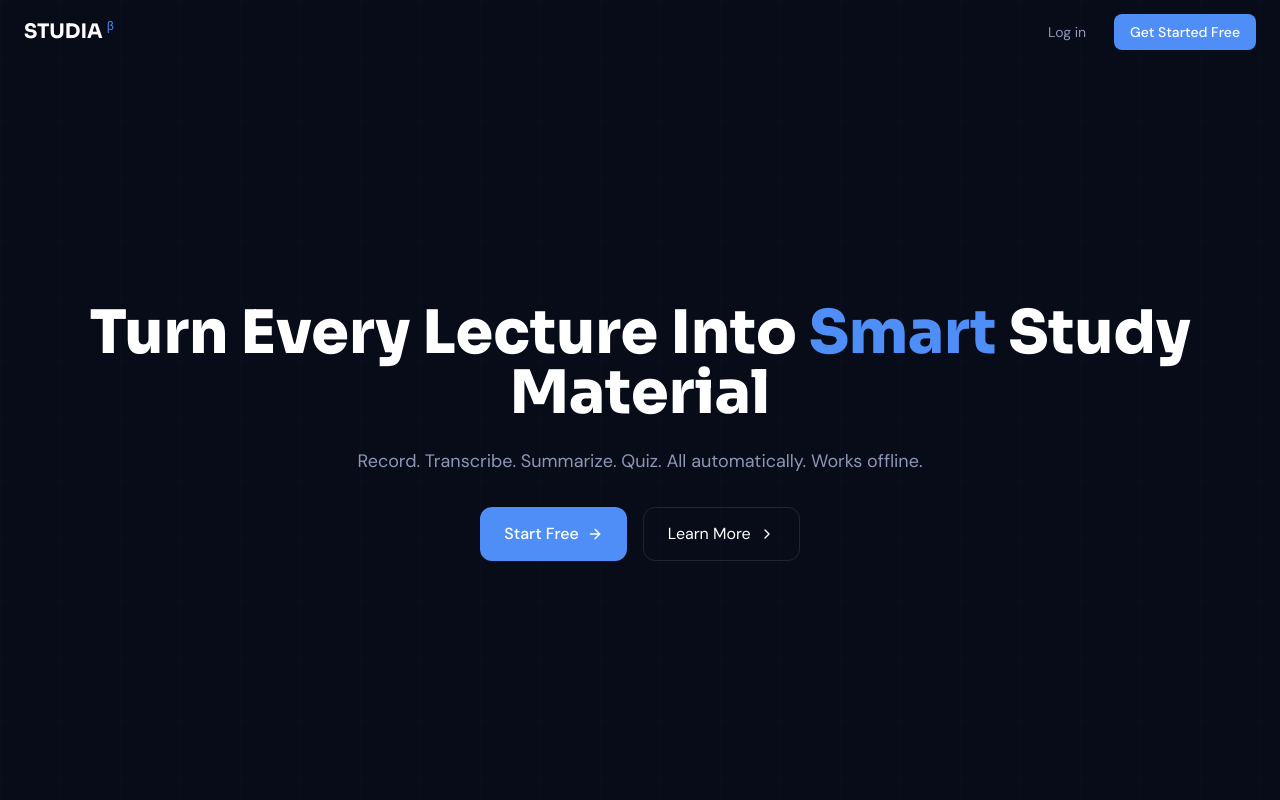
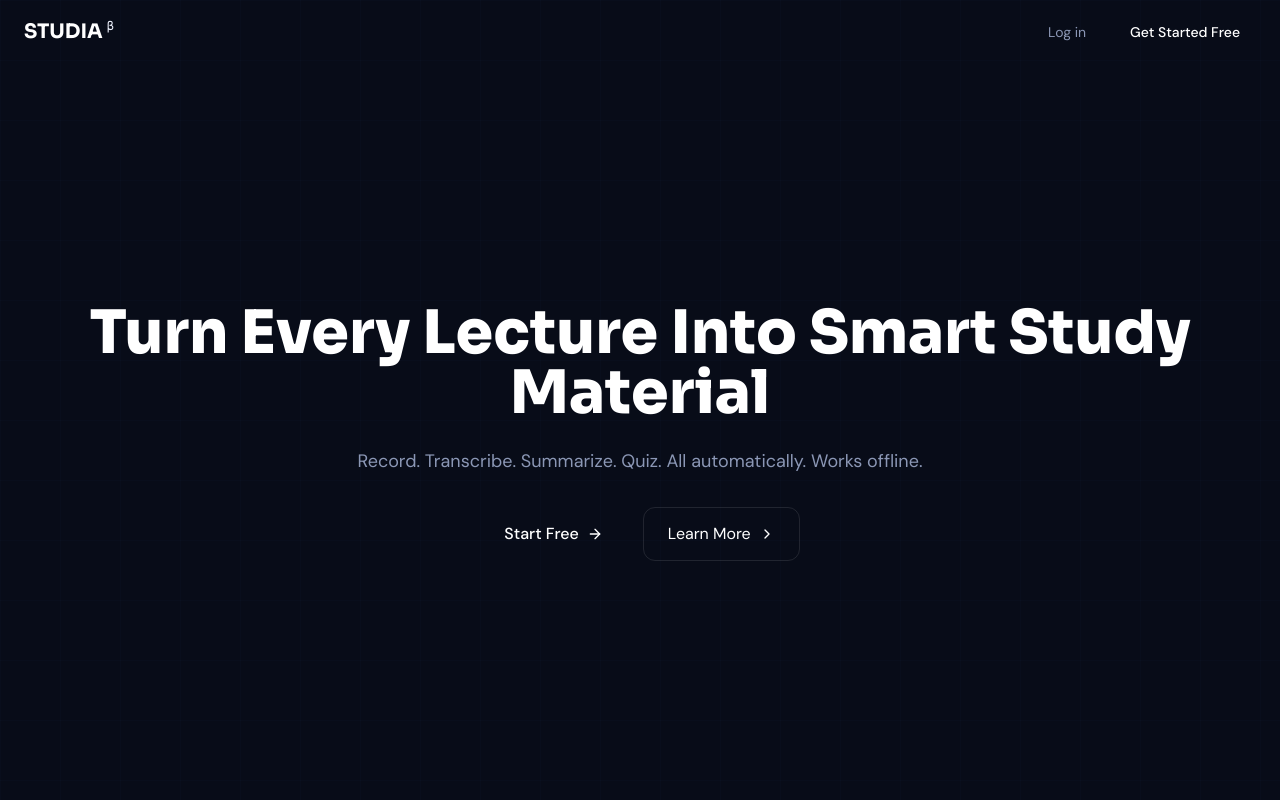
Before and after one commit to franklinemose19-alt/Studia-v2, a React (Vite) app: page / in a window 1280 px wide. Shown: the top 800 px of the page. Built offline with nearby package versions, Linux system fonts and the light colour scheme.

Commit message:
Update tailwind.config.ts

```diff
--- a/tailwind.config.ts
+++ b/tailwind.config.ts
@@ -1,49 +1,22 @@
-import type { Config } from 'tailwindcss'
-
 export default {
-  content: [
-    './index.html',
-    './src/**/*.{ts,tsx}',
-  ],
+  content: ['./index.html', './src/**/*.{js,ts,jsx,tsx}'],
   theme: {
     extend: {
+      colors: {
+        'navy': '#0B1B3A',
+        'purple-premium': '#6D5EF7',
+        'indigo-premium': '#4F46E5',
+        'mint': '#2EE59D',
+        'light-blue': '#60A5FA',
+        'warning': '#F59E0B',
+        'surface-dark': '#0A0F1E',
+        'surface-light': '#F5F7FB',
+      },
       fontFamily: {
-        sora: ['Sora', 'sans-serif'],
-        sans: ['DM Sans', 'sans-serif'],
-        mono: ['JetBrains Mono', 'monospace'],
-      },
-      colors: {
-        brand: {
-          blue: '#4F8EF7',
-          amber: '#F59E0B',
-          green: '#10B981',
-        },
-        surface: {
-          base: '#080C18',
-          card: '#0E1425',
-          elevated: '#141C30',
-        },
-      },
-      animation: {
-        'marquee': 'marquee 30s linear infinite',
-        'float': 'float 4s ease-in-out infinite',
-        'glow-pulse': 'glow-pulse 2s ease-in-out infinite',
-      },
-      keyframes: {
-        marquee: {
-          '0%': { transform: 'translateX(0%)' },
-          '100%': { transform: 'translateX(-50%)' },
-        },
-        float: {
-          '0%, 100%': { transform: 'translateY(0px) rotate(2deg)' },
-          '50%': { transform: 'translateY(-12px) rotate(2deg)' },
-        },
-        'glow-pulse': {
-          '0%, 100%': { boxShadow: '0 0 20px rgba(79,142,247,0.3)' },
-          '50%': { boxShadow: '0 0 40px rgba(79,142,247,0.6)' },
-        },
+        'sora': ['Sora', 'sans-serif'],
+        'dm': ['DM Sans', 'sans-serif'],
       },
     },
   },
   plugins: [],
-} satisfies Config
+}
```
